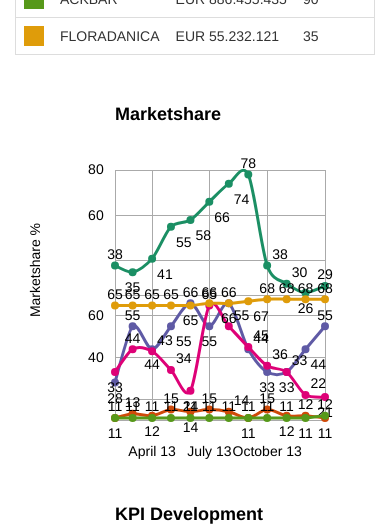
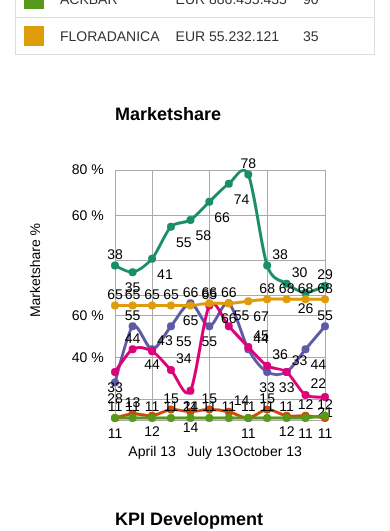
Before and after one commit to larjen/pids, a website: page pids/index.html in a window 390 px wide. Shown: the part 527-1058 px from the top of the page. Drawn offline with nearby package versions, Linux system fonts and the light colour scheme.

Commit message:
dev
adding yAxis legends - basic responsiveness

```diff
--- a/pids/index.html
+++ b/pids/index.html
@@ -164,6 +164,26 @@
             fill: #000000;
             stroke: none;
         }
+
+        /* responsive svg */
+
+        .svg-container {
+            display: block;
+            position: relative;
+            width: 100%;
+            height: 100%;
+            /*padding-bottom: 100%;*/
+            vertical-align: top;
+            overflow: hidden;
+        }
+
+        .svg-content-responsive {
+            display: inline-block;
+            position: absolute;
+            top: 10px;
+            left: 0;
+        }
+
     </style>
 </head>
 <body data-action="dim">
@@ -231,12 +251,12 @@
             </div>
         </div>
         <div class="row">
-            <div class="col-md-12" id="svg-container-marketshare" style="height: 400px;">
+            <div class="col-md-12" id="svg-container-marketshare">
 
             </div>
         </div>
         <div class="row">
-            <div class="col-md-12" id="svg-container-mat" style="height: 400px;">
+            <div class="col-md-12" id="svg-container-mat">
 
             </div>
         </div>
--- a/pids/pids-graph-1.js
+++ b/pids/pids-graph-1.js
@@ -54,12 +54,17 @@ var pidsGraph = {
 
         if (svg[0][0] === null) {
 
+
+
             // create the svg to hold the graph and return the svg
-            svg = d3.select("#svg-container-" + svgid).append("svg").attr({
-                width: this.svg[svgid].width,
-                height: this.svg[svgid].height,
-                id: "svg-" + svgid,
-                "data-action":"dim"
+            svg = d3.select("#svg-container-" + svgid)
+                .classed("svg-container",true)
+                .append("svg")
+                .attr("preserveAspectRatio","xMinYMin meet")
+                .attr("viewBox","0 0 "+this.svg[svgid].width+" "+this.svg[svgid].height)
+                .attr({
+                    id: "svg-" + svgid,
+                    "data-action":"dim"
             });
         }
         return svg;
@@ -93,12 +98,14 @@ var pidsGraph = {
         return this.chart[ds.chartid].scales;
     },
     getAxisGenerators: function (ds, scale) {
+        var self = this;
         if (this.isLastSlice(ds)) {
             return {
                 y: d3.svg.axis()
                     .scale(scale.y)
                     .orient("left")
                     .ticks(4)
+                    .tickFormat(function(d){return d+self.chart[ds.chartid].yTickDenomination;})
                     .innerTickSize([
                         -this.chart[ds.chartid].width
                     ])
@@ -119,6 +126,7 @@ var pidsGraph = {
                 .scale(scale.y)
                 .orient("left")
                 .ticks(4)
+                .tickFormat(function(d){return d+self.chart[ds.chartid].yTickDenomination;})
                 .innerTickSize([
                     -this.chart[ds.chartid].width
                 ])
@@ -557,11 +565,15 @@ var pidsGraph = {
         //console.log("this",this);
         // set height and width for all svg
         for (var i = 0; i < this.dataSet.chart.length ; i++) {
-            this.svg[this.dataSet.chart[i].svgid].height = $("#svg-container-" + this.dataSet.chart[i].svgid).height();
+            var h = $("#svg-container-" + this.dataSet.chart[i].svgid).height();
+            if (h<400){
+                h = 400;
+            }
+            this.svg[this.dataSet.chart[i].svgid].height = h;
             this.svg[this.dataSet.chart[i].svgid].width = $("#svg-container-" + this.dataSet.chart[i].svgid).width();
         }
 
-        //console.log("this.svg",this.svg);
+        console.log("height width calculated this.svg",this.svg);
 
         // set toppadding for the chart
         for (var i = 0; i < this.chartId.length ; i++){
--- a/pids/pids_data.json
+++ b/pids/pids_data.json
@@ -660,6 +660,8 @@
       "svgid": "mat",
       "xlabel": "Month",
       "ylabel": "Evolution Index (MAT)",
+      "xTickDenomination":"",
+      "yTickDenomination":"",
       "description": "KPI development - Company",
       "slicenumber": 1,
       "slicetotal": 2
@@ -669,6 +671,8 @@
       "svgid": "mat",
       "xlabel": "Month",
       "ylabel": "Evolution Index (MAT)",
+      "xTickDenomination":"",
+      "yTickDenomination":"",
       "description": "KPI development - Product",
       "slicenumber": 2,
       "slicetotal": 2
@@ -678,6 +682,8 @@
       "svgid": "marketshare",
       "xlabel": "Month",
       "ylabel": "Marketshare %",
+      "xTickDenomination":"",
+      "yTickDenomination":" %",
       "description": "Marketshare - company",
       "slicenumber": 1,
       "slicetotal": 2
@@ -687,6 +693,8 @@
       "svgid": "marketshare",
       "xlabel": "Month",
       "ylabel": "Marketshare %",
+      "xTickDenomination":"",
+      "yTickDenomination":" %",
       "description": "Marketshare %",
       "slicenumber": 2,
       "slicetotal": 2
```
Also changed, not shown: pids/README.md.
